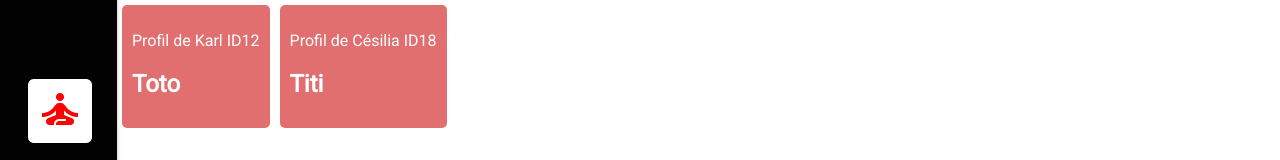
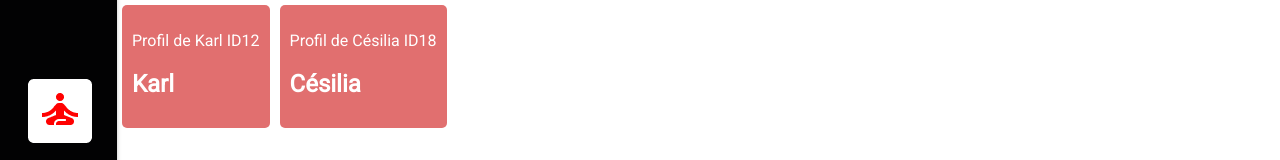
Before and after one commit to tetyanachouteau/p9-front-end-dasboard, a React (Create React App) app: page / in a window 1280 px wide. Shown: the part 182-342 px from the top of the page. Built offline with nearby package versions, Linux system fonts and the light colour scheme.

Commit message:
Change nom

```diff
--- a/src/pages/accueil.jsx
+++ b/src/pages/accueil.jsx
@@ -12,10 +12,10 @@ function Accueil({ data }) {
         <div className={styles.profilContainer}>
             <h1>SportSee - vers Dashboard</h1>
             <Link to={"/dashboard/12"} className={styles.dashboardButton} >
-            <p>Profil de Karl ID12 <h2>Toto</h2></p>
+            <p>Profil de Karl ID12 <h2>Karl</h2></p>
             </Link>
             <Link to={"/dashboard/18"} className={styles.dashboardButton} >
-            <p>Profil de Césilia ID18 <h2>Titi</h2></p>
+            <p>Profil de Césilia ID18 <h2>Césilia</h2></p>
             </Link>
         </div>
     );
```
